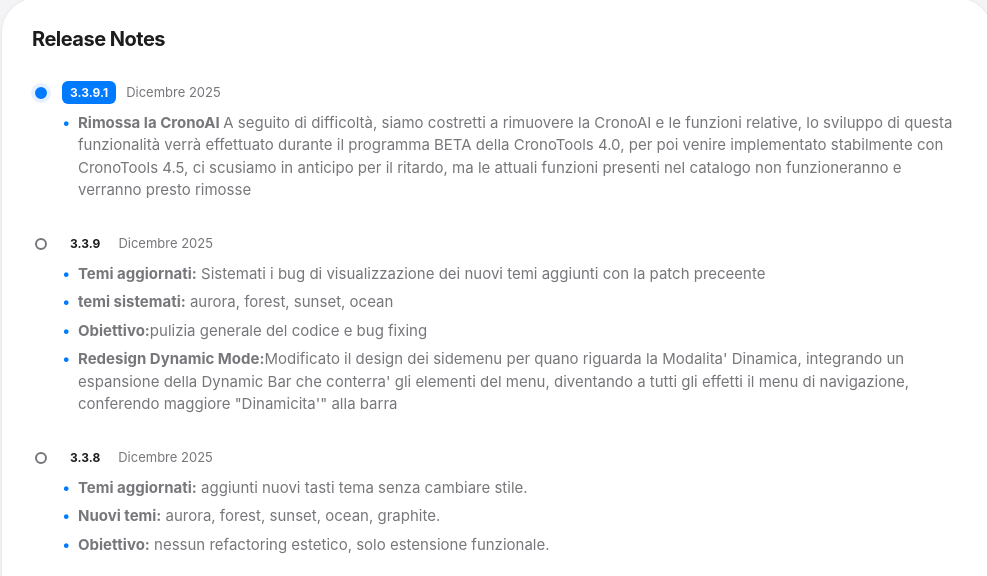
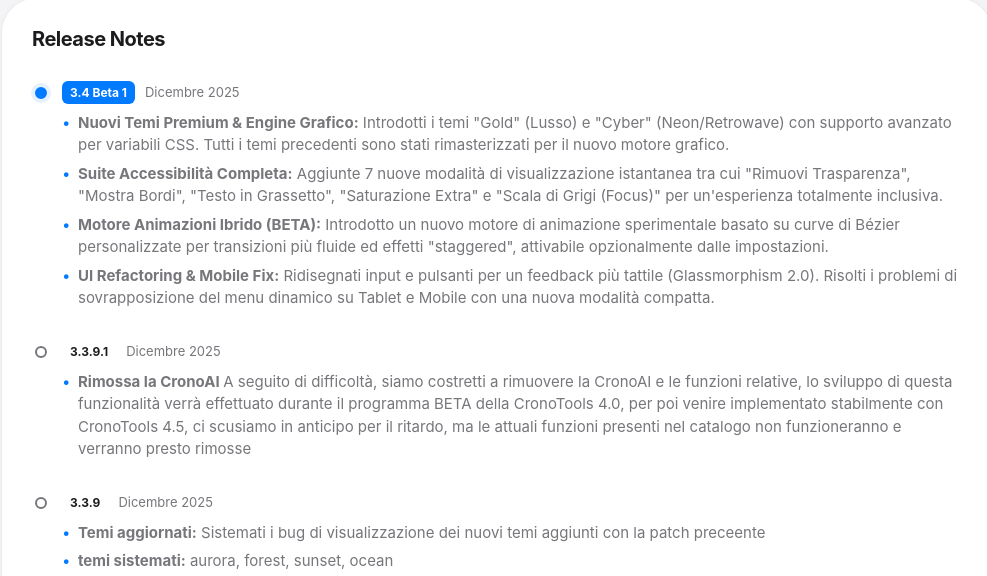
Before and after one commit to gattomorto24/cronotools-pages, a plain HTML site: page info/index.html in a window 1280 px wide. Shown: the part 224-800 px from the top of the page, without its empty margins (143-1130 px from the left). Drawn offline with Linux system fonts and the light colour scheme.

Commit message:
Update index.html

```diff
--- a/info/index.html
+++ b/info/index.html
@@ -94,10 +94,24 @@
                 <div class="version-timeline">
 
                     <!-- 3.3.x ROADMAP (3.3.0 → 3.3.8) -->
-                    <div class="version-entry current">
+<div class="version-entry current">
+    <div class="version-dot"></div>
+    <div class="version-header">
+        <span class="version-tag latest">3.4 Beta 1</span>
+        <span class="release-date">Dicembre 2025</span>
+    </div>
+    <ul class="changes-list">
+        <li><strong>Nuovi Temi Premium & Engine Grafico:</strong> Introdotti i temi "Gold" (Lusso) e "Cyber" (Neon/Retrowave) con supporto avanzato per variabili CSS. Tutti i temi precedenti sono stati rimasterizzati per il nuovo motore grafico.</li>
+        <li><strong>Suite Accessibilità Completa:</strong> Aggiunte 7 nuove modalità di visualizzazione istantanea tra cui "Rimuovi Trasparenza", "Mostra Bordi", "Testo in Grassetto", "Saturazione Extra" e "Scala di Grigi (Focus)" per un'esperienza totalmente inclusiva.</li>
+        <li><strong>Motore Animazioni Ibrido (BETA):</strong> Introdotto un nuovo motore di animazione sperimentale basato su curve di Bézier personalizzate per transizioni più fluide ed effetti "staggered", attivabile opzionalmente dalle impostazioni.</li>
+        <li><strong>UI Refactoring & Mobile Fix:</strong> Ridisegnati input e pulsanti per un feedback più tattile (Glassmorphism 2.0). Risolti i problemi di sovrapposizione del menu dinamico su Tablet e Mobile con una nuova modalità compatta.</li>
+    </ul>
+</div>
+
+                    <div class="version-entry">
                         <div class="version-dot"></div>
                         <div class="version-header">
-                            <span class="version-tag latest">3.3.9.1</span>
+                            <span class="version-tag">3.3.9.1</span>
                             <span class="release-date">Dicembre 2025</span>
                         </div>
                         <ul class="changes-list">
```
